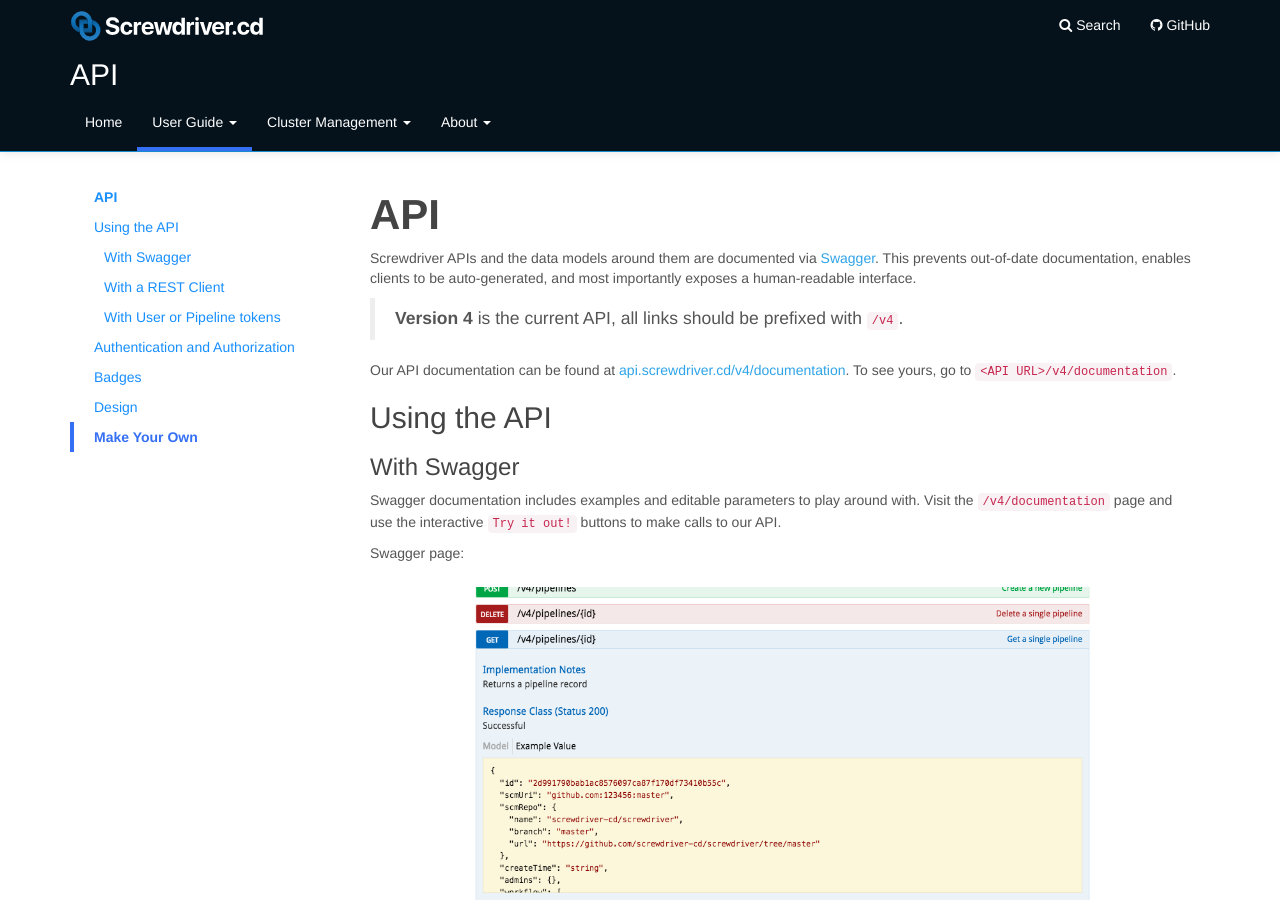
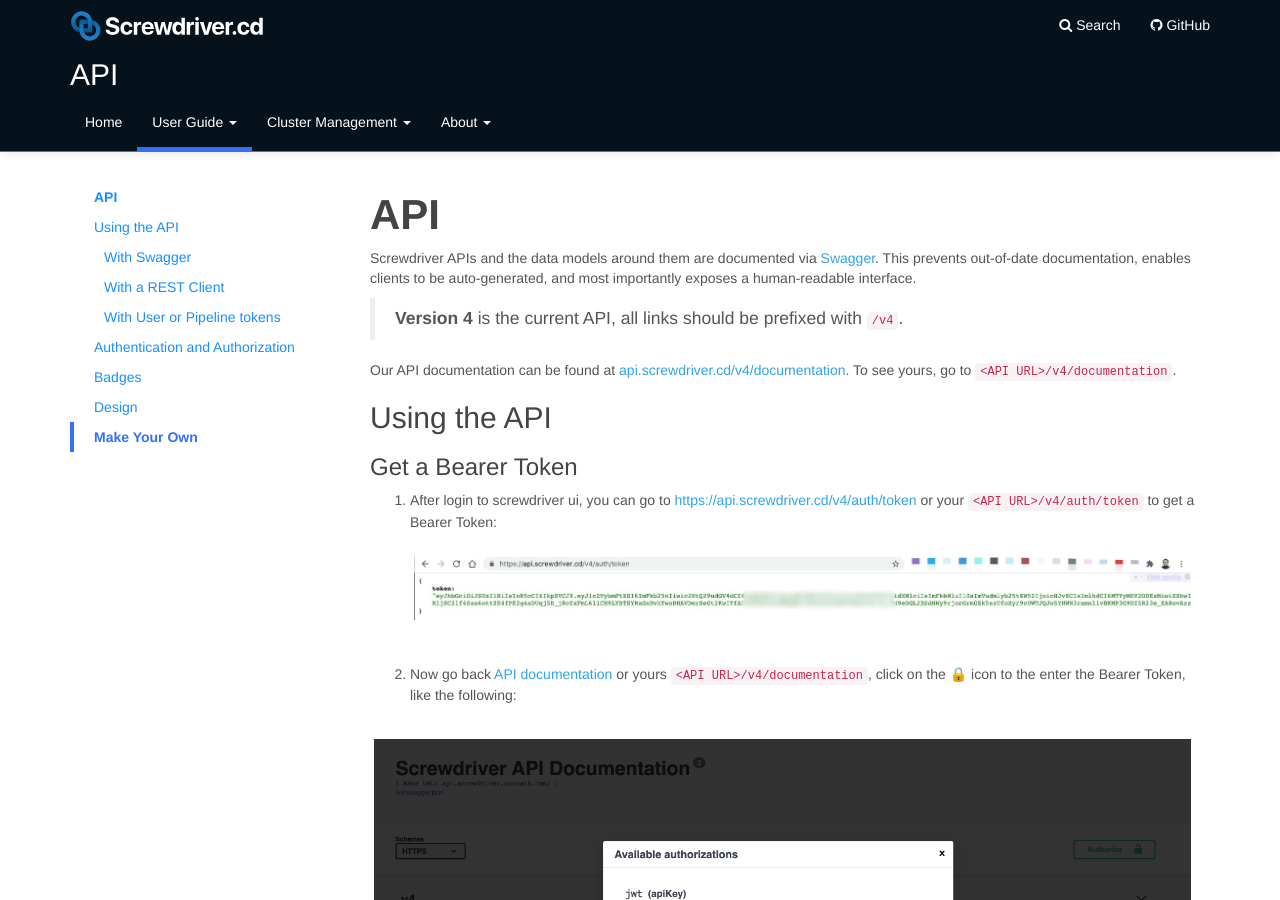
Before and after one commit to screwdriver-cd/guide, a Jekyll site: the page built from docs/user-guide/api.md, in a window 1280 px wide and 900 px high. Built offline with Jekyll 4.4.1, drawn with Linux system fonts in a browser that asks for light colours.

Commit message:
fix: add instruction on how-to get bearer token

```diff
--- a/docs/user-guide/api.md
+++ b/docs/user-guide/api.md
@@ -36,6 +36,15 @@ Screwdriver APIs and the data models around them are documented via [Swagger]. T
 Our API documentation can be found at [api.screwdriver.cd/v4/documentation](https://api.screwdriver.cd/v4/documentation). To see yours, go to `<API URL>/v4/documentation`.
 
 ## Using the API
+
+### Get a Bearer Token
+1. After login to screwdriver ui, you can go to [https://api.screwdriver.cd/v4/auth/token](https://api.screwdriver.cd/v4/auth/token) or your `<API URL>/v4/auth/token` to get a Bearer Token:
+![Swagger Get Bearer Token](./assets/swagger-get-bearer-token.jpg)
+
+2. Now go back [API documentation](https://api.screwdriver.cd/v4/documentation) or yours `<API URL>/v4/documentation`, click on the 🔒 icon to the enter the Bearer Token, like the following:
+
+![Swagger Use bearer token](./assets/swagger-use-bearer-token.png)
+
 ### With Swagger
 Swagger documentation includes examples and editable parameters to play around with. Visit the `/v4/documentation` page and use the interactive `Try it out!` buttons to make calls to our API.
 
```
Also changed, not shown: docs/user-guide/assets/swagger-get-bearer-token.jpg (added), docs/user-guide/assets/swagger-use-bearer-token.png (added).
